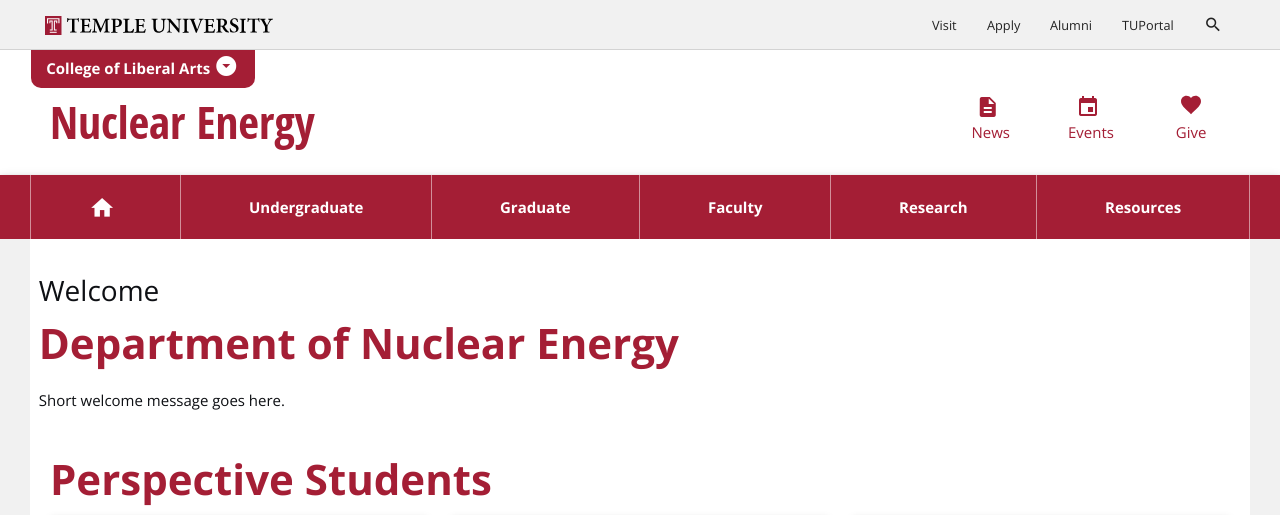
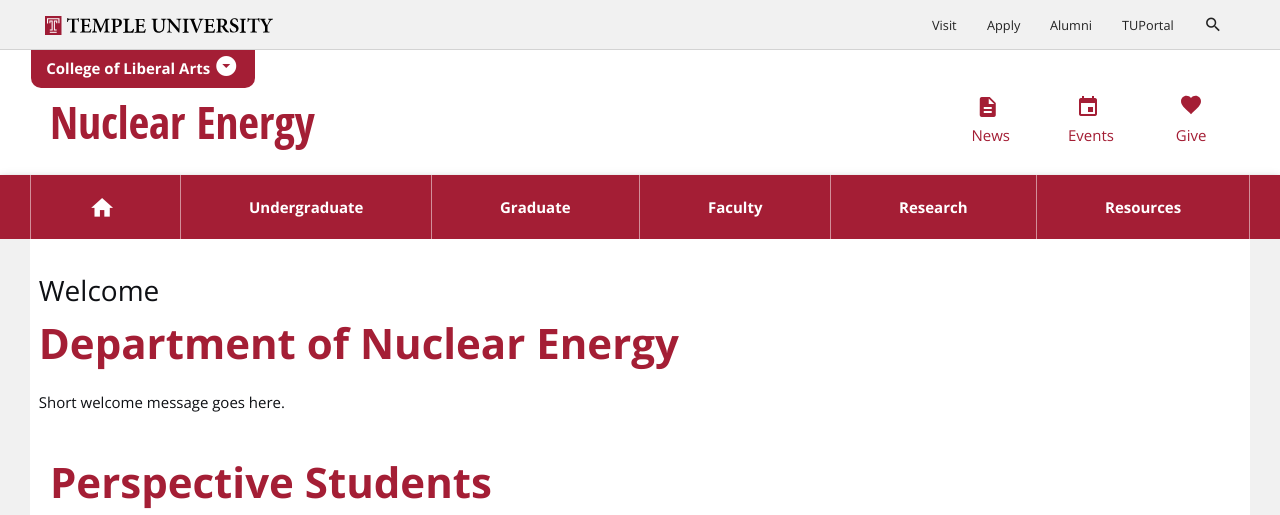
Before and after one commit to TULiberalArts/TUtheme, a Jekyll site: the page built from test_content/home.html, in a window 1280 px wide. Shown: the top 515 px of the page. Built offline with Jekyll 4.4.1, drawn with Linux system fonts in a browser that asks for light colours; nearby versions of some CDN libraries; grey boxes are pictures that could not be loaded.

Commit message:
Line height

```diff
--- a/_sass/temple/_overrides.scss
+++ b/_sass/temple/_overrides.scss
@@ -2,6 +2,7 @@
   font-family: $body-font-family;
   color: $tu-black;
   font-size: 15px;
+  line-height: 1.75em;
 }
 b, strong {
   font-weight: bold;
```
